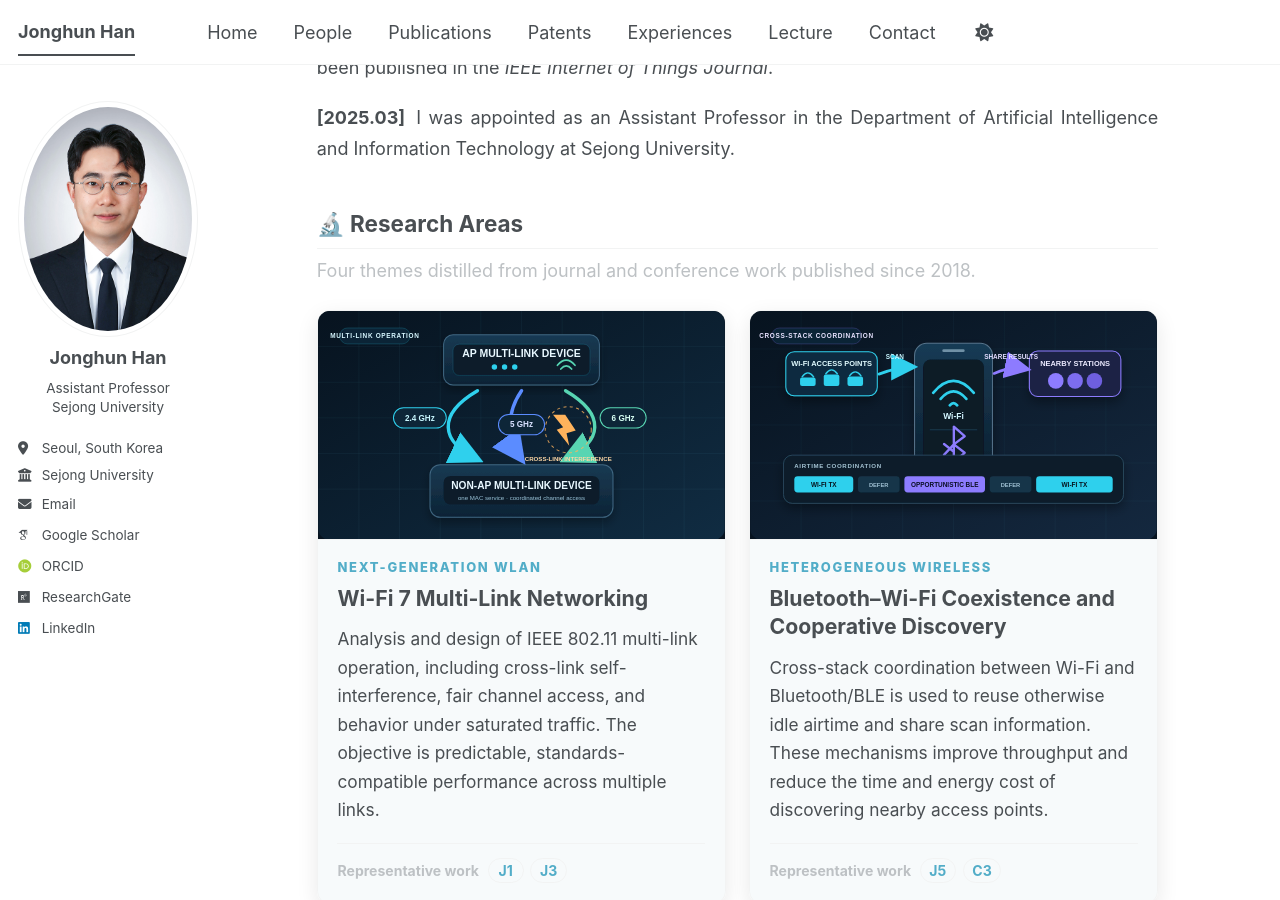
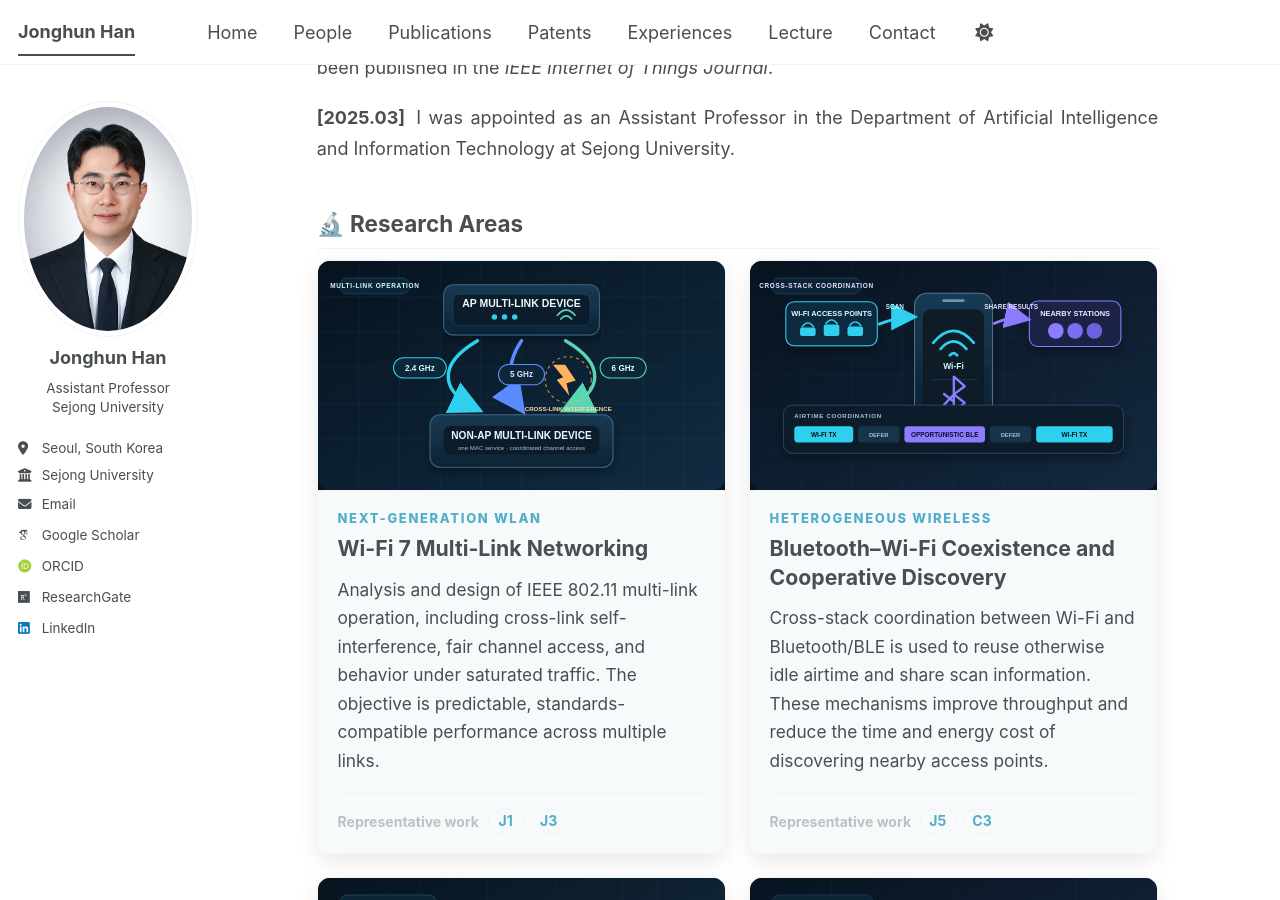
Before and after one commit to icnsl/icnsl.github.io, a Jekyll site: the page built from _pages/about.md, in a window 1280 px wide and 900 px high, scrolled down 382 px. Built offline with Jekyll 4.4.1, drawn with Linux system fonts in a browser that asks for light colours; some web fonts are replaced; a script bundle is joined from its source files by our own code; library files that are not in the unit come from our copies.

Commit message:
Update about.md

```diff
--- a/_pages/about.md
+++ b/_pages/about.md
@@ -42,10 +42,6 @@ redirect_from:
 
 ## 🔬 Research Areas
 
-<p class="research-intro">
-Four themes distilled from journal and conference work published since 2018.
-</p>
-
 <div class="research-card-grid">
 {% for area in site.data.research.areas %}
   <article class="research-card">
```
